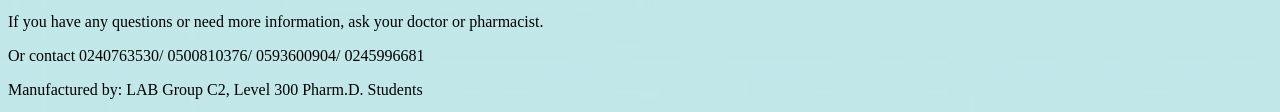
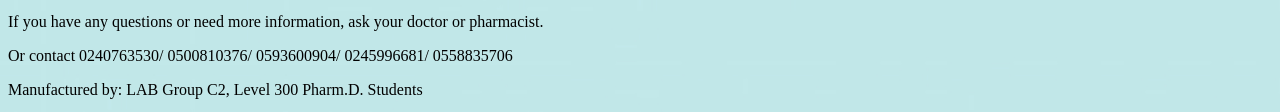
Before and after one commit to kyecroach5-source/Lemilanta-Herbal, a plain HTML site: page index.html in a window 1280 px wide. Shown: the part 1614-1726 px from the top of the page. Drawn offline with Linux system fonts and the light colour scheme.

Commit message:
Update index.html

```diff
--- a/index.html
+++ b/index.html
@@ -53,7 +53,7 @@
   <P>•	Discontinue if irritation occurs.</P>
   <P>• Consult a doctor if pregnant or breastfeeding</P>
   <P>If you have any questions or need more information, ask your doctor or pharmacist.</P>
-  <P>Or contact 0240763530/ 0500810376/ 0593600904/ 0245996681</P>
+  <P>Or contact 0240763530/ 0500810376/ 0593600904/ 0245996681/ 0558835706</P>
   <P>Manufactured by: LAB Group C2, Level 300 Pharm.D. Students</P>
 </body>
 </html>
```
